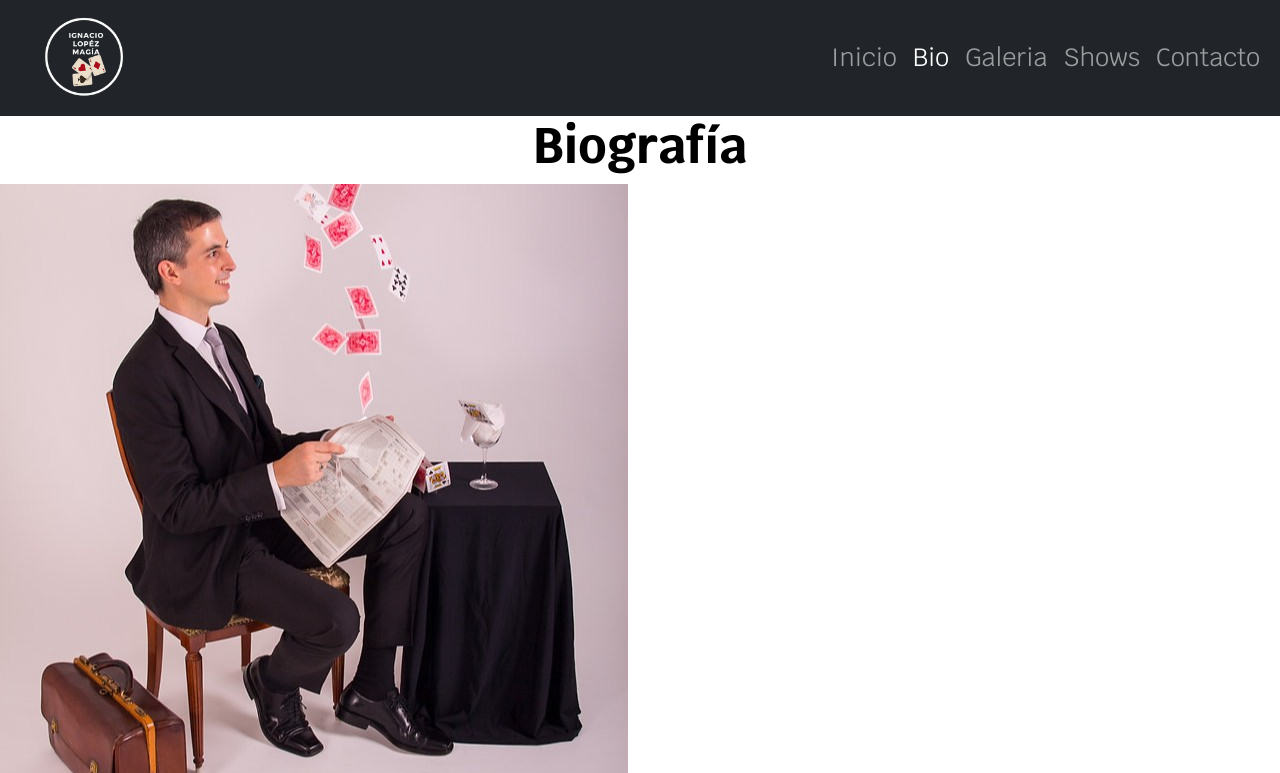
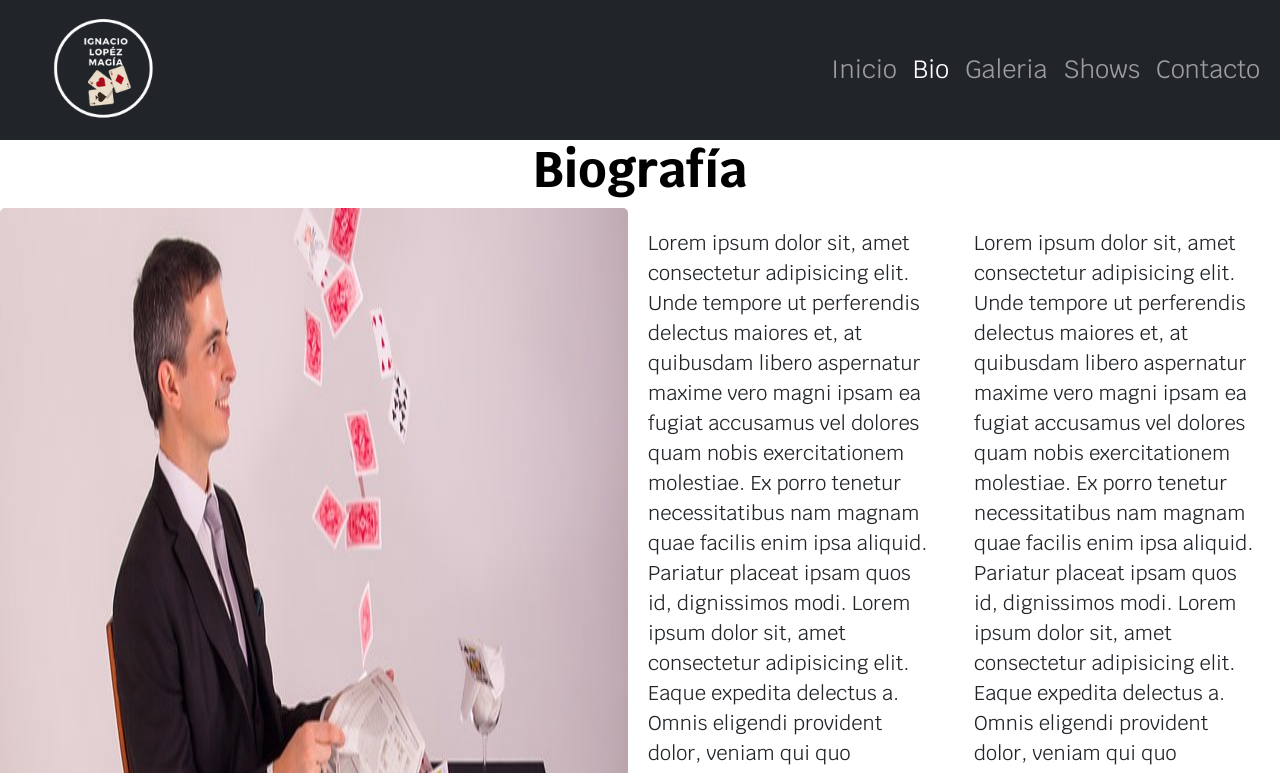
Before and after one commit to dhdiego/IgnacioLopezMagia, a plain HTML site: page pages/bio.html in a window 1280 px wide. Shown: the top 773 px of the page. Drawn offline with nearby package versions, Linux system fonts and the light colour scheme.

Commit message:
se ajustaron fotos y se trabajo en biografia

```diff
--- a/css/styles.css
+++ b/css/styles.css
@@ -25,7 +25,7 @@
 }
 
 .logo {
-  width: 150px;
+  width: 190px;
 }
 h1 {
   color: black;
@@ -57,18 +57,16 @@
   margin: 10px;
 }
 
-/* .carousel-inner img {
+.carousel-inner img {
   width: 100%;
-  max-height: 500px
+  max-height: 460px;
 }
 
 .carousel-inner{
-height: 500px;
-width: 1400px;
-align-items: center;
-justify-content: center;
+height: 400px;
 }
- */
+
+
 
 .video {
 display: flex;
@@ -85,7 +83,7 @@
   padding: 1rem 2rem;
   font-size: 1.5rem;
  margin-bottom: 30px;
-margin: 10px;
+margin: 100px;
 }
 
 .botonContacto a {
@@ -94,7 +92,7 @@
   font-weight: bold;
   border-radius: 0.5rem;
   text-decoration: none;
-  margin-top: 30px;
+
 
 
 }
@@ -103,6 +101,40 @@
   background-color: red;
   padding: 15px
 }
+
+.textoBio {
+
+  display: flex;
+justify-content: space-between;
+  transition: all 2s;
+
+
+
+  }
+  .textoBio Img{
+    display: flex;
+    justify-content: center;
+    border-radius: 5px;
+
+  }
+  .textoBio Img:hover{
+    cursor: pointer;
+    -webkit-transform:scale(1.3);
+    transform:scale(1.3);
+    filter: sepia(50%);
+
+
+  }
+
+  .textoBio p {
+    display: flex;
+    justify-content: center;
+    align-items: center;
+    font-size: 20px;
+    margin:20px
+
+  }
+
 
 /* footer */
 
@@ -192,4 +224,19 @@
     align-items: center;
   }
 
+  .botonContacto {
+    font-size: 15px;
+    display: flex;
+ justify-content: center;
+
+  }
+  .botonContacto a {
+    display: flex;
+    flex-wrap: wrap;
+  }
+
+  .textoBio {
+
+    display: flex;
+    flex-direction: column;
 }
--- a/pages/bio.html
+++ b/pages/bio.html
@@ -61,11 +61,11 @@
 
 
 
-        <main class="main">
+        <main>
 
             <h1 class="animate__animated animate__fadeInDown">Biografía</h1>
 
-            <div class="gridBio">
+            <div class="textoBio">
 
                 <img class="animate__animated animate__rotateInDownLeft" src="../multimedia/ignaciocartasvolando.jpg" alt="cartas volando">
                 <p> Lorem ipsum dolor sit, amet consectetur adipisicing elit. Unde tempore ut perferendis delectus
@@ -78,11 +78,21 @@
                     veniam consectetur. Non alias reprehenderit, porro nobis dolore natus libero corrupti ullam!
                     Perspiciatis! Lorem ipsum dolor sit amet consectetur adipisicing elit. Pariatur, laborum optio!
                     Quam, quasi, officia quod harum atque soluta minima repudiandae aspernatur dolore debitis impedit
-                    exercitationem assumenda odit illum vero sit.
-                     <br>
-                    Lorem ipsum dolor sit amet consectetur adipisicing elit. Laborum nihil esse qui, eos iusto vel cum nam facilis. Voluptatum ullam molestiae iusto possimus doloribus voluptates dolore, delectus deserunt reprehenderit odio.
+                    exercitationem assumenda odit illum vero sit.  </p>
+                    <p> Lorem ipsum dolor sit, amet consectetur adipisicing elit. Unde tempore ut perferendis delectus
+                        maiores et, at quibusdam libero aspernatur maxime vero magni ipsam ea fugiat accusamus vel dolores
+                        quam nobis exercitationem molestiae. Ex porro tenetur necessitatibus nam magnam quae facilis enim
+                        ipsa aliquid. Pariatur placeat ipsam quos id, dignissimos modi. Lorem ipsum dolor sit, amet
+                        consectetur adipisicing elit. Eaque expedita delectus a. Omnis eligendi provident dolor, veniam qui
+                        quo explicabo optio quidem eum pariatur ipsam nobis doloremque illo impedit temporibus. Lorem ipsum
+                        dolor sit amet consectetur adipisicing elit. Quas aut illo suscipit! Ea nihil libero modi fugit
+                        veniam consectetur. Non alias reprehenderit, porro nobis dolore natus libero corrupti ullam!
+                        Perspiciatis! Lorem ipsum dolor sit amet consectetur adipisicing elit. Pariatur, laborum optio!
+                        Quam, quasi, officia quod harum atque soluta minima repudiandae aspernatur dolore debitis impedit
+                        exercitationem assumenda odit illum vero sit.  </p>
 
-                </p>
+
+
             </div>
 
 
```
Also changed, not shown: index.html (+5 -5 lines).
